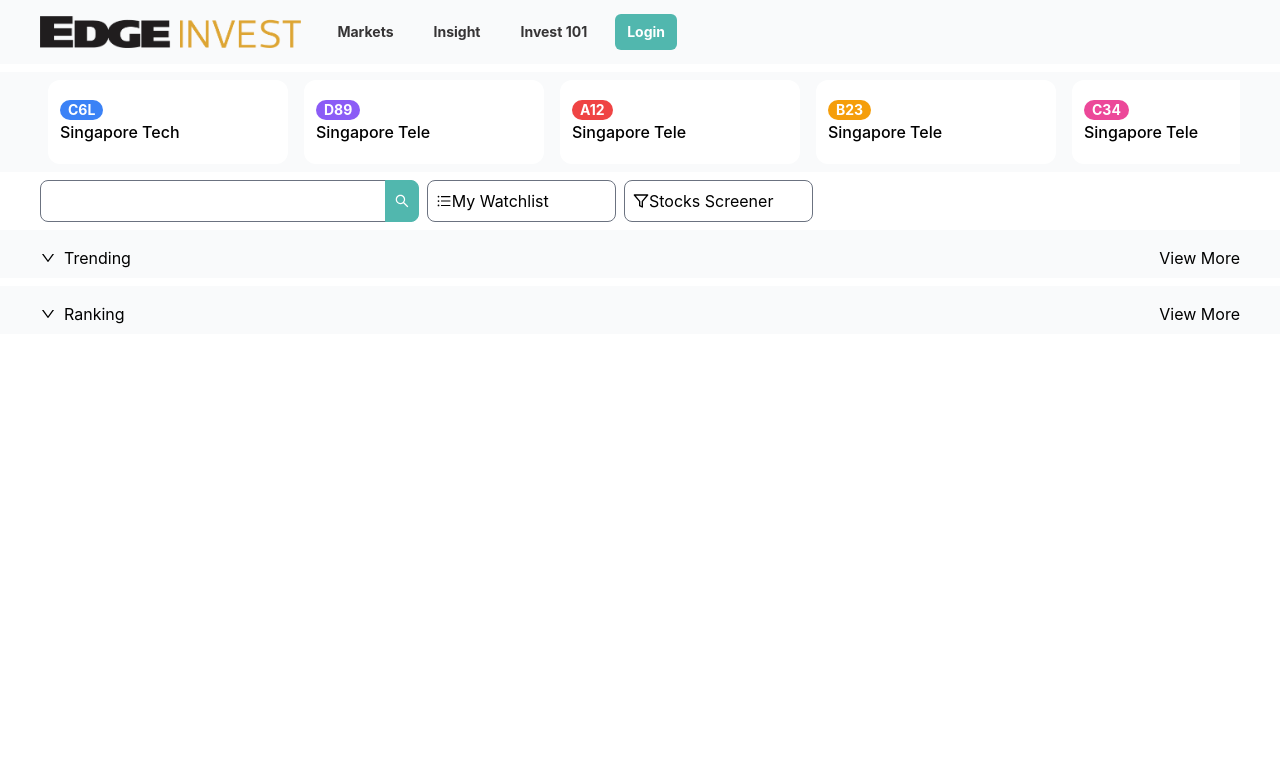
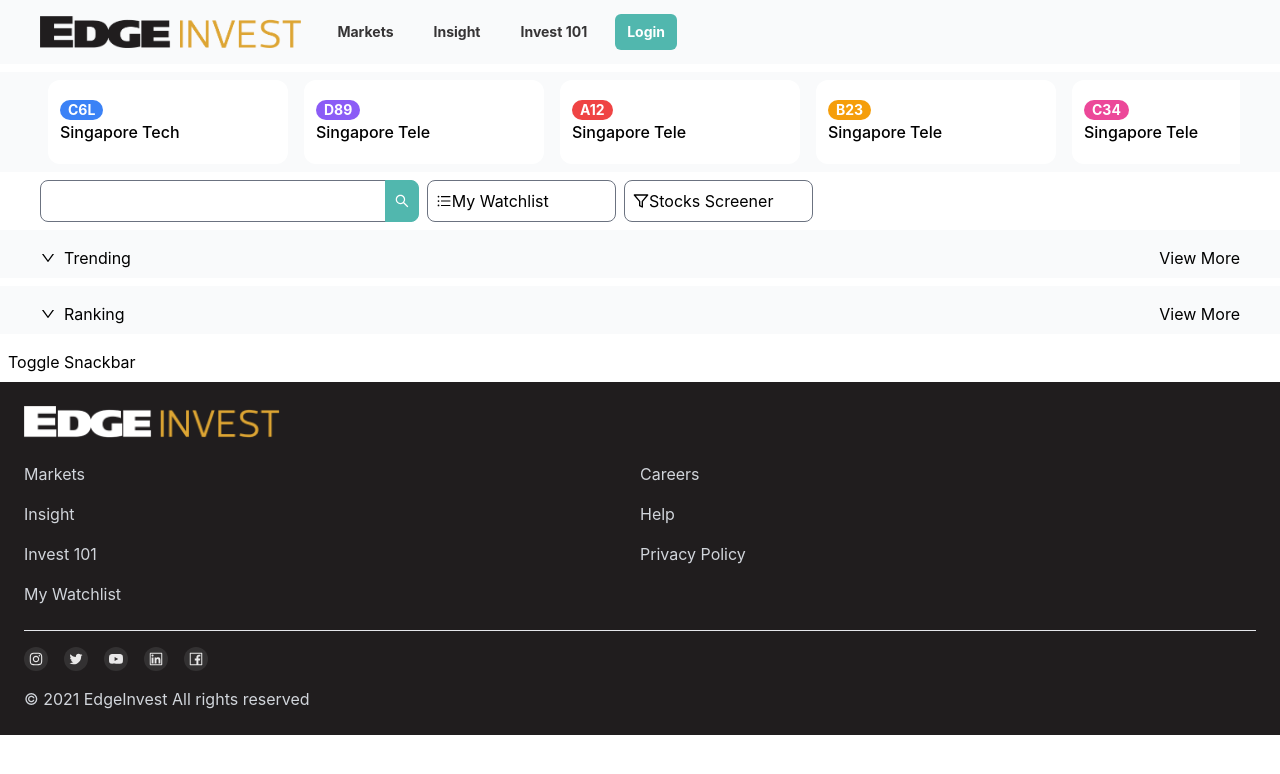
Before and after one commit to hilalarsa/testing-repo, a Next.js app: page / in a window 1280 px wide. Shown: the top 774 px of the page. Built offline with nearby package versions, Linux system fonts and the light colour scheme.

Commit message:
add footer, fix snackbar state and styling

```diff
--- /dev/null
+++ b/components/elements/Footer/Footer.js
@@ -0,0 +1,44 @@
+import React, { useState, useEffect, useRef } from "react";
+import { AiOutlineInstagram, AiOutlineTwitter, AiFillYoutube, AiOutlineLinkedin, AiOutlineFacebook } from "react-icons/ai"
+
+const Footer = () => {
+
+    return (
+        <div className="flex flex-col p-6">
+            <div className="flex">
+                <img className="flex lg:hidden h-6 w-auto" src="/edge-invest-logo-light.png" alt="" />
+                <img className="hidden lg:flex h-8 w-auto" src="/edge-invest-logo-light.png" alt="" />
+            </div>
+            <div className="flex flex-wrap justify-start my-4">
+                <a href="#" className="my-2 w-1/2 no-underline text-gray-300">Markets</a>
+                <a href="#" className="my-2 w-1/2 no-underline text-gray-300">Careers</a>
+                <a href="#" className="my-2 w-1/2 no-underline text-gray-300">Insight</a>
+                <a href="#" className="my-2 w-1/2 no-underline text-gray-300">Help</a>
+                <a href="#" className="my-2 w-1/2 no-underline text-gray-300">Invest 101</a>
+                <a href="#" className="my-2 w-1/2 no-underline text-gray-300">Privacy Policy</a>
+                <a href="#" className="my-2 w-1/2 no-underline text-gray-300">My Watchlist</a>
+            </div>
+            <hr className="divide-solid divide-white" />
+            <div className="flex my-4">
+                <div className="rounded-full bg-black opacity-90 p-1 mr-4">
+                    <AiOutlineInstagram className="" color="white" width={24} height={24} />
+                </div>
+                <div className="rounded-full bg-black opacity-90 p-1 mr-4">
+                    <AiOutlineTwitter color="white" width={24} height={24} />
+                </div>
+                <div className="rounded-full  bg-black opacity-90 p-1 mr-4">
+                    <AiFillYoutube color="white" width={24} height={24} />
+                </div>
+                <div className="rounded-full  bg-black opacity-90 p-1 mr-4">
+                    <AiOutlineLinkedin color="white" width={24} height={24} />
+                </div>
+                <div className="rounded-full  bg-black opacity-90 p-1 mr-4">
+                    <AiOutlineFacebook color="white" width={24} height={24} />
+                </div>
+            </div>
+            <div className="text-gray-300">© {new Date().getFullYear()} EdgeInvest All rights reserved</div>
+        </div>
+    )
+}
+
+export default Footer
--- a/components/elements/Snackbar/Snackbar.js
+++ b/components/elements/Snackbar/Snackbar.js
@@ -1,10 +1,20 @@
 import { AiFillCheckCircle } from "react-icons/ai"
 import PropTypes from "prop-types"
-const Snackbar = ({ state, message = "", variant = "info" }) => {
+import { useState, useEffect } from "react";
+const Snackbar = ({ state = "", message = "", variant = "info" }) => {
+
+    const [animation, setAnimation] = useState({})
+    useEffect(() => {
+        if(state == true){
+            setAnimation("animate-fadein up")
+        }else if(state == false){
+            setAnimation("animate-fadeout down")
+        }
+    },[state])
 
     return (
         <>
-            <div className={`snackbar flex justify-center items-center space-x-2 ${variant} ${state ? 'animate-fadein up' : 'animate-fadeout down'}`}>
+            <div className={`snackbar flex justify-center items-center space-x-2 ${variant} ${animation}`}>
                 <AiFillCheckCircle size={20} />
                 <div>
                     {message}
@@ -34,14 +44,14 @@ const Snackbar = ({ state, message = "", variant = "info" }) => {
 }
 
 Snackbar.propTypes = {
-  message: PropTypes.bool.isRequired, //* component rendered inside Snackbar
-  state: PropTypes.string.isRequired, //* header text on clickable section of Snackbar
-  variant: PropTypes.string
+    message: PropTypes.bool.isRequired, //* component rendered inside Snackbar
+    state: PropTypes.string.isRequired, //* header text on clickable section of Snackbar
+    variant: PropTypes.string
 }
 
 Snackbar.defaultProps = {
     state: true,
-    message: "Hello world",
+    message: "",
     variant: "info",
 };
 export default Snackbar
--- a/pages/index.js
+++ b/pages/index.js
@@ -1,18 +1,20 @@
 import React, { useState, useEffect } from "react";
 
-import Head from "../components/elements/Head/Head.js"
-import Accordion from "../components/elements/Accordion/Accordion.js"
-import Button from "../components/elements/Button/Button.js"
-import Snackbar from "../components/elements/Snackbar/Snackbar.js"
-import SearchInput from "../components/elements/Input/SearchInput.js"
-import Navbar from "../components/elements/Navbar/Navbar.js"
-import ChartMain from "../components/modules/ChartMain/ChartMain.js"
-import ChartVerticalBar from "../components/modules/ChartVerticalBar/ChartVerticalBar.js"
-import ChartMini from "../components/modules/ChartMini/ChartMini.js"
-import ChartCandlestick from "../components/modules/ChartCandlestick/ChartCandlestick.js"
-import ChartCompare from "../components/modules/ChartCompare/ChartCompare.js"
-import ScrollStockList from "../components/modules/StockList/ScrollStockList.js"
-import TrendingStockList from "../components/modules/StockList/TrendingStockList.js"
+import Head from "../components/elements/Head/Head"
+import Accordion from "../components/elements/Accordion/Accordion"
+import Button from "../components/elements/Button/Button"
+import Snackbar from "../components/elements/Snackbar/Snackbar"
+import SearchInput from "../components/elements/Input/SearchInput"
+import Navbar from "../components/elements/Navbar/Navbar"
+import Footer from "../components/elements/Footer/Footer"
+
+import ChartMain from "../components/modules/ChartMain/ChartMain"
+import ChartVerticalBar from "../components/modules/ChartVerticalBar/ChartVerticalBar"
+import ChartMini from "../components/modules/ChartMini/ChartMini"
+import ChartCandlestick from "../components/modules/ChartCandlestick/ChartCandlestick"
+import ChartCompare from "../components/modules/ChartCompare/ChartCompare"
+import ScrollStockList from "../components/modules/StockList/ScrollStockList"
+import TrendingStockList from "../components/modules/StockList/TrendingStockList"
 
 import dataLine from "./api/data/line"
 import dataCandle from "./api/data/candle"
@@ -29,7 +31,7 @@ import HighchartAnnotations from 'highcharts/modules/annotations-advanced';
 import HighchartFullscreen from 'highcharts/modules/full-screen';
 import HighchartPriceIndicators from 'highcharts/modules/price-indicator';
 import HighchartsExportData from "highcharts/modules/export-data";
-import HighchartDragPanes from "highcharts/modules/drag-panes.js";
+import HighchartDragPanes from "highcharts/modules/drag-panes";
 
 //indicators
 import HighchartIndicators from 'highcharts/indicators/indicators';
@@ -87,11 +89,12 @@ const seriesOptions = [
 ]
 export default function Home() {
 
-  const [snackbarStatus, setSnackbarStatus] = useState(false)
+  const [snackbarStatus, setSnackbarStatus] = useState("")
   const handleClickSnackbar = () => {
-    setSnackbarStatus(!snackbarStatus)
+    console.log("click snackbar")
+    setSnackbarStatus(true)
     setTimeout(() => {
-      setSnackbarStatus(snackbarStatus)
+      setSnackbarStatus(false)
     }, 3000);
   }
 
@@ -195,7 +198,7 @@ export default function Home() {
 
       {/* <ChartVerticalBar data={[1, -2, 3, -4, 5, -6]} category={"A", "B", "C", "D", "E", "F"} /> temp removed */}
 
-      {/* <Button
+      <Button
         text={"Toggle Snackbar"}
         handleClick={handleClickSnackbar}
       />
@@ -203,10 +206,12 @@ export default function Home() {
         <Snackbar
           state={snackbarStatus}
           message={"Toggle Snackbar"}
-          anchorVertical={"top"}
         />
-      </div> */}
-    </div >
+      </div>
+      <div className="container mx-auto bg-black-100">
+        <Footer />
+      </div>
+    </div>
   );
 }
 
--- a/tailwind.config.js
+++ b/tailwind.config.js
@@ -11,6 +11,7 @@ module.exports = {
         "blue-100": "#1B4F7B",
         "blue-110": "#18476F",
         black: "#363435",
+        "black-100": "#201D1E",
         "black-600": "#666666",
         "black-40": "#999999",
       },
```
Also changed, not shown: public/edge-invest-logo-light.png (added).
